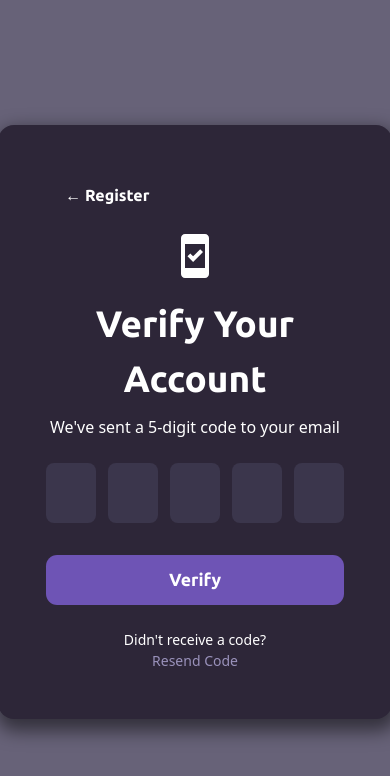
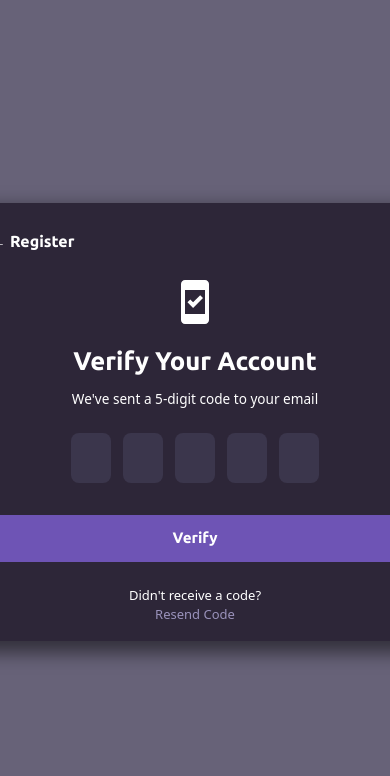
Before and after one commit to Smiruu/StudyBot, a React (Create React App) app in the folder frontend/: page /verify in a window 390 px wide. Shown: the top 776 px of the page. Built offline with nearby package versions, Linux system fonts and the light colour scheme; no server answers; the HTML template or start-up script is replaced by a standard one.

Commit message:
Show/Hide Password for Login and Register

```diff
--- a/frontend/src/App.jsx
+++ b/frontend/src/App.jsx
@@ -19,6 +19,7 @@ function App() {
         <Routes>
           <Route path="/" element={<HomeScreen />} />
           <Route path="/login" element={<LoginScreen />} />
+          <Route path="/forgotpassword" element={<ForgotPassword />} />
           <Route path="/register" element={<RegisterScreen />} />
           <Route path="/verify" element={<VerifyScreen />} />
           <Route element={<ProtectedRoute />}>
--- a/frontend/src/screens/AuthenticationScreens/LoginScreen.jsx
+++ b/frontend/src/screens/AuthenticationScreens/LoginScreen.jsx
@@ -1,6 +1,7 @@
 import React, { useState, useEffect } from "react";
 import { Link, useNavigate } from 'react-router-dom'
 import "./css/LoginScreen.css";
+import { BsEyeSlash, BsEyeFill } from 'react-icons/bs';
 import { useAuth } from "../../hooks/AuthHooks/userAuth";
 
 const images = [
@@ -13,6 +14,7 @@ const LoginScreen = () => {
   const [email,setEmail] = useState("");
   const [password,setPassword] = useState("");
   const {login, isLoading, error, isAuthenticated} = useAuth();
+  const [showPassword, setShowPassword] = useState(false);
 
   const navigate = useNavigate();
 
@@ -96,8 +98,9 @@ const LoginScreen = () => {
 
               <div className="login-form-group">
                 <label>Password</label>
+                <div className="password-input-container">
                   <input
-                  type="password"
+                    type={showPassword ? "text" : "password"}
                     name="password"
                     value={password}
                     onChange={(e) => setPassword(e.target.value)}
@@ -105,6 +108,14 @@ const LoginScreen = () => {
                     className="login-input"
                     required
                   />
+                  <button
+                    type="button"
+                    className="toggle-password-btn"
+                    onClick={() => setShowPassword((prev) => !prev)}
+                  >
+                    {showPassword ? <BsEyeSlash /> : <BsEyeFill />}
+                  </button>
+                </div>
               </div>
 
               <button className="login-button" disabled={isLoading}>
--- a/frontend/src/screens/AuthenticationScreens/RegisterScreen.jsx
+++ b/frontend/src/screens/AuthenticationScreens/RegisterScreen.jsx
@@ -1,5 +1,6 @@
 import React, { useState, useEffect } from "react";
 import { Link, useNavigate } from "react-router-dom";
+import { BsEyeSlash, BsEyeFill } from 'react-icons/bs';
 import "./css/LoginScreen.css";
 import { useAuth } from "../../hooks/AuthHooks/userAuth";
 
@@ -11,6 +12,8 @@ const images = [
 
 const RegisterScreen = () => {
   const { register, error, isLoading } = useAuth();
+  const [showPassword, setShowPassword] = useState(false);
+  const [showConfirmPassword, setShowConfirmPassword] = useState(false);
   const navigate = useNavigate();
 
   const [formData, setFormData] = useState({
@@ -166,14 +169,23 @@ const RegisterScreen = () => {
 
               <div className="login-form-group">
               <label>Password</label>
+              <div className="password-input-container">
                 <input
-                  type="password"
+                  type={showPassword ? "text" : "password"}
                   name="password"
                   value={formData.password}
                   onChange={handleChange}
                   placeholder="••••••••"
                   className="login-input"
                 />
+                <button
+                  type="button"
+                  className="toggle-password-btn"
+                  onClick={() => setShowPassword((prev) => !prev)}
+                >
+                  {showPassword ? <BsEyeSlash /> : <BsEyeFill />}
+                </button>
+              </div>
               {validationError.password && (
                 <p className="login-error-text">{validationError.password}</p>
               )}
@@ -181,14 +193,23 @@ const RegisterScreen = () => {
 
             <div className="login-form-group">
               <label>Confirm Password</label>
+              <div className="password-input-container">
                 <input
-                  type="password"
+                  type={showConfirmPassword ? "text" : "password"}
                   name="confirmPassword"
                   value={formData.confirmPassword}
                   onChange={handleChange}
                   placeholder="••••••••"
                   className="login-input"
                 />
+                <button
+                  type="button"
+                  className="toggle-password-btn"
+                  onClick={() => setShowConfirmPassword((prev) => !prev)}
+                >
+                  {showConfirmPassword ? <BsEyeSlash /> : <BsEyeFill />}
+                </button>
+              </div>
               {validationError.confirmPassword && (
                 <p className="login-error-text">{validationError.confirmPassword}</p>
               )}
--- a/frontend/src/screens/AuthenticationScreens/css/LoginScreen.css
+++ b/frontend/src/screens/AuthenticationScreens/css/LoginScreen.css
@@ -271,6 +271,33 @@ padding: .2rem;
   transition: ease-in-out 0.3s;
 }
 
+.password-input-container {
+  position: relative;
+}
+
+.password-input-container .login-input {
+  width: 100%;
+  padding-right: 2.5rem;
+}
+
+.toggle-password-btn {
+  position: absolute;
+  right: 0.75rem;
+  top: 50%;
+  transform: translateY(-50%);
+  background: none;
+  border: none;
+  cursor: pointer;
+  font-size: 1.1rem;
+  color: white;
+    transition: ease-in-out 0.2s;
+}
+
+.toggle-password-btn:hover {
+  color: rgb(102, 222, 252);
+  transition: ease-in-out 0.2s;
+}
+
 .login-button {
   padding: 0.75rem;
   background-color: #6e54b5;
--- a/frontend/src/screens/AuthenticationScreens/css/VerifyScreen.css
+++ b/frontend/src/screens/AuthenticationScreens/css/VerifyScreen.css
@@ -1,23 +1,22 @@
 .verification-background {
-  background-color: #676278;
   height: 100vh;
-  width: 100vw;
+  min-height: 100vh;
+  width: 100%;
   display: flex;
   align-items: center;
   justify-content: center;
+  overflow: hidden;
+  padding: 2rem 1rem;
 }
 
-.verification-containerbg{
-  background-color: #676278;
-}
 
 .verification-container {
-  max-width: 30rem;
+  min-width: 30rem;
+  width: 100%;
   height: auto;
   margin: auto 0;
   display: flex;
   flex-direction: column;
-  overflow: hidden;
   padding: 3rem;
   background-color: #2d2638;
   border-radius: 1rem;
@@ -180,3 +179,94 @@
   color: rgb(102, 222, 252);
   transition: ease-in-out 0.3s;
 }
+
+@media (max-width: 1024px) {
+  .verification-containerbg {
+    margin-left: 3rem;
+    margin-right: 3rem;
+    flex-direction: column;
+    min-width: auto;
+  }
+
+  .verification-container {
+    padding: 1.5rem;
+  }
+
+  .verification-title {
+    font-size: 2rem;
+  }
+
+  .verification-subtitle {
+    font-size: 0.95rem;
+  }
+}
+
+@media (max-width: 768px) {
+  .verification-containerbg {
+    margin: 1rem;
+    padding: 0.5rem;
+    flex: none;
+  }
+
+  .verification-background {
+    padding-top: 4rem;
+    padding-bottom: 3rem;
+  }
+
+  .verification-container {
+    padding: 1rem;
+  }
+
+  .verification-title {
+    font-size: 1.8rem;
+  }
+
+  .verification-subtitle {
+    font-size: 0.9rem;
+  }
+
+  .verification-digit {
+    width: 45px;
+    height: 55px;
+    font-size: 18px;
+  }
+}
+
+@media (max-width: 576px) {
+  .verification-background {
+    padding: 0.5rem 0;
+  }
+
+  .verification-containerbg {
+    flex-direction: column;
+    margin: 0.5rem;
+    min-width: auto;
+  }
+
+  .verification-container {
+    padding: 1rem;
+    width: 100%;
+  }
+
+  .verification-title {
+    font-size: 1.6rem;
+  }
+
+  .verification-subtitle {
+    font-size: 0.85rem;
+  }
+
+  .verification-digit {
+    width: 40px;
+    height: 50px;
+    font-size: 16px;
+  }
+
+  .verification-button {
+    font-size: 0.95rem;
+  }
+
+  .verification-footer {
+    font-size: 13px;
+  }
+}
```
Lines whose indentation alone changed are shown as unchanged.
